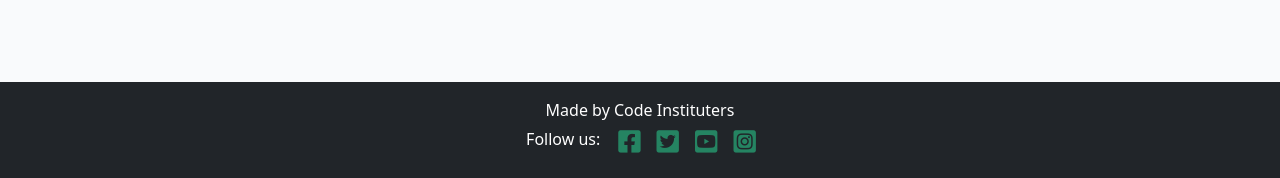
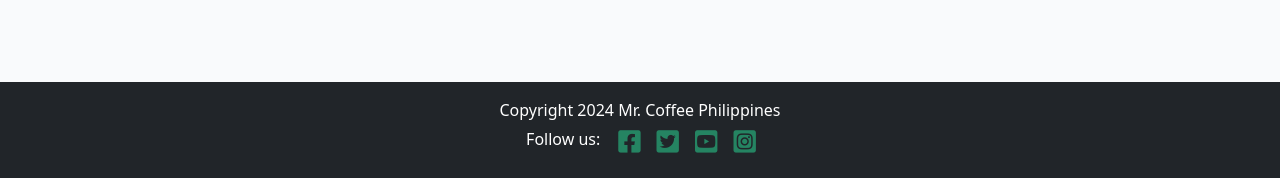
Before and after one commit to GNaces/My-coffee-blog, a Django app: template hi_blog/templates/hi_blog/post_detail.html in a window 1280 px wide. Shown: the part 622-800 px from the top of the page. Run offline with Django 3.2, Linux system fonts and the light colour scheme; the template is opened without the code that fills it, so the values that code supplies are empty; some libraries are stand-ins or nearby versions.

Commit message:
change copyright text

```diff
--- a/templates/base.html
+++ b/templates/base.html
@@ -103,7 +103,7 @@
     <footer class="footer mt-auto py-3 bg-dark">
         <p class="m-0 text-center text-white">
             {% block copyright %}
-            Made by Code Instituters
+            Copyright 2024 Mr. Coffee Philippines
             {% endblock copyright %}
         </p>
         <ul class="m-0 text-center text-white social-networks">Follow us:
```
